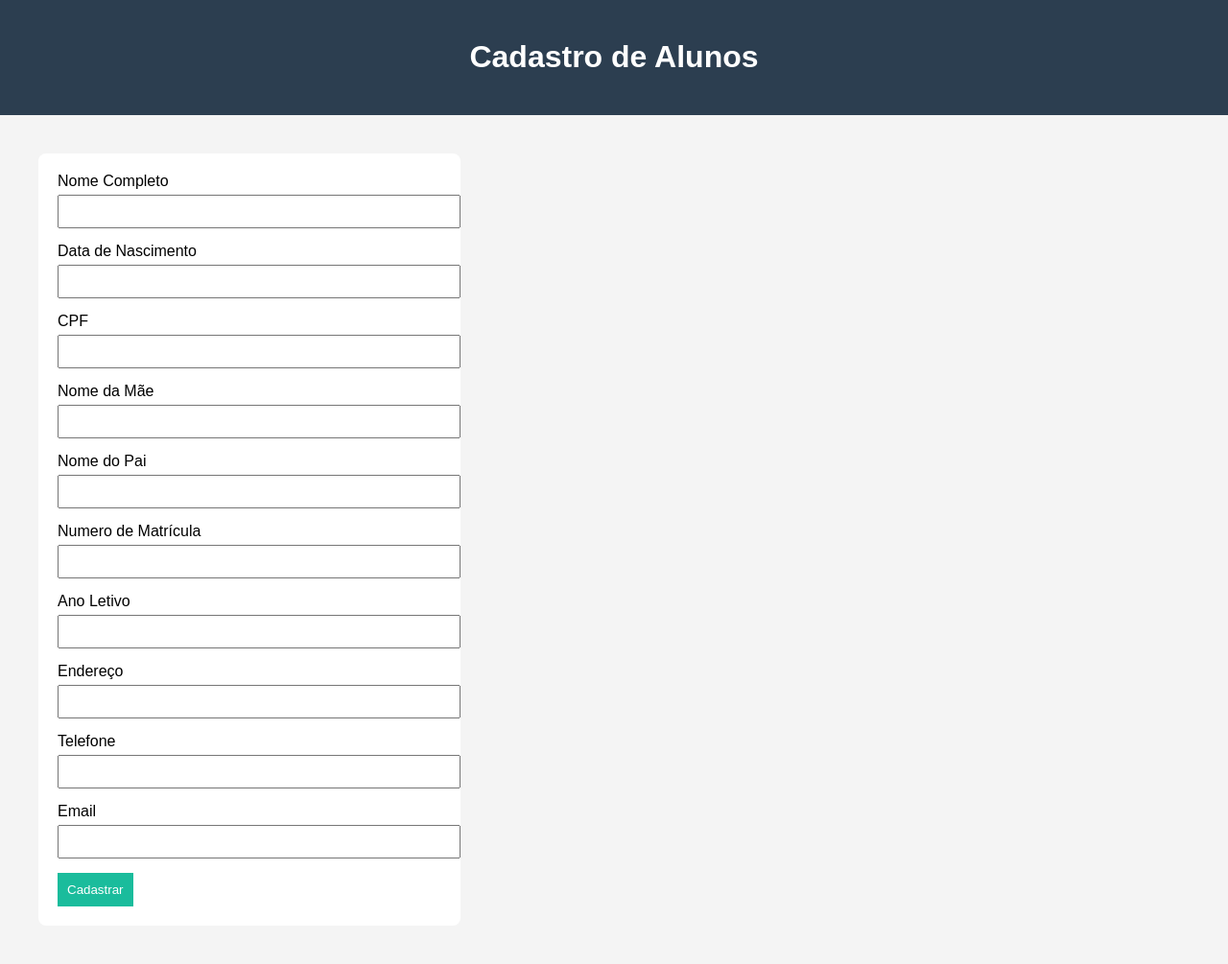
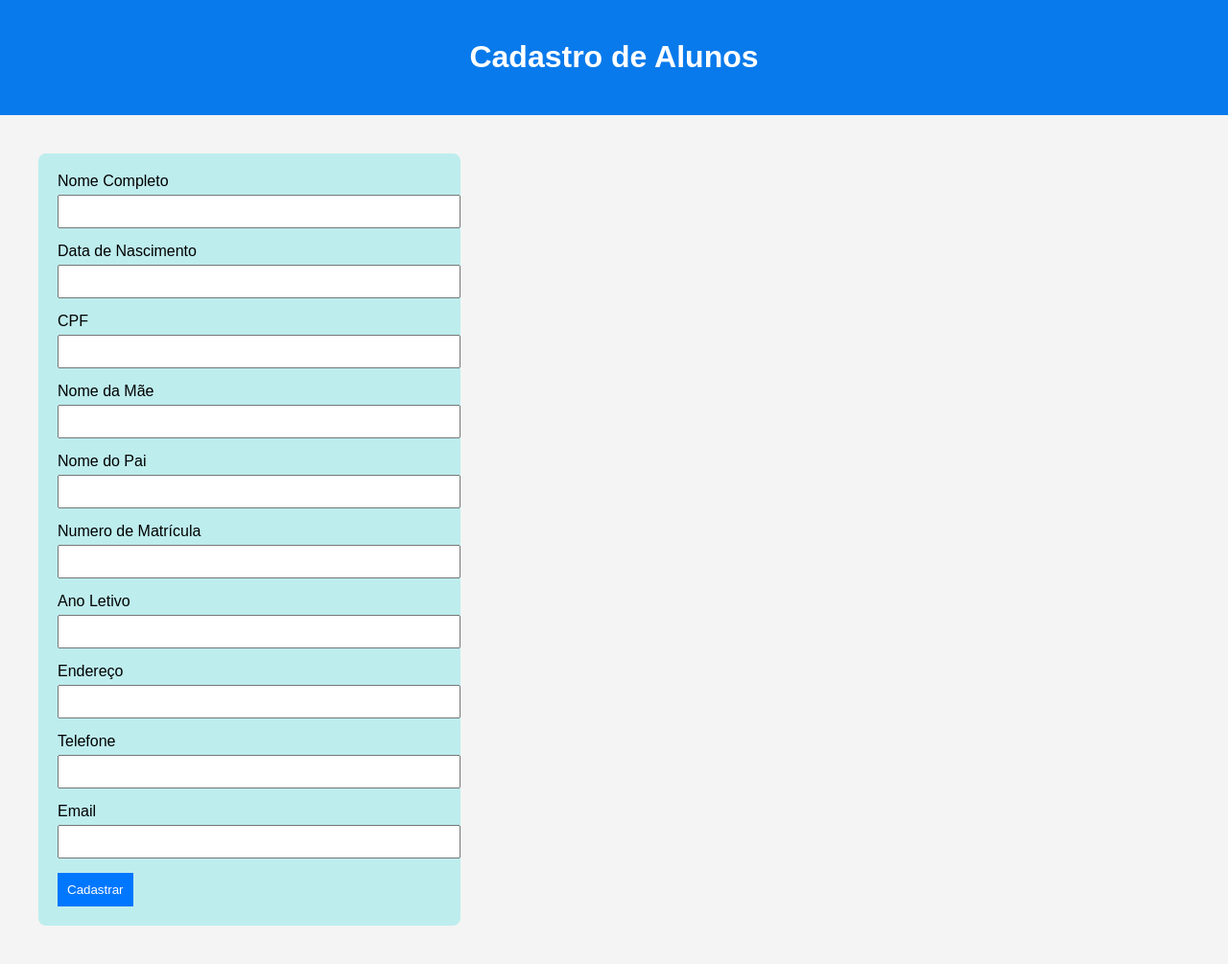
Before and after one commit to pedroH135/Scholl_system, a Flask app: page /alunos in a window 1280 px wide. Shown: the whole page at 96% size. Run offline with Flask 3, Linux system fonts and the light colour scheme; data comes from the database, SQL or seed files in the repository.

Commit message:
Add files via upload

```diff
--- a/static/css/style.css
+++ b/static/css/style.css
@@ -5,8 +5,8 @@ body{
 }
 
 header{
-    background:#2c3e50;
-    color:white;
+    background:#097aeb;
+    color:rgb(255, 255, 255);
     padding:20px;
     text-align:center;
 }
@@ -43,7 +43,7 @@ main{
 }
 
 form{
-    background:white;
+    background:rgb(190, 237, 238);
     padding:20px;
     border-radius:8px;
     width:400px;
@@ -58,12 +58,12 @@ input, select{
 
 button{
     padding:10px;
-    background:#1abc9c;
+    background:#0077ff;
     border:none;
-    color:white;
+    color:rgb(255, 255, 255);
     cursor:pointer;
 }
 
 button:hover{
-    background:#16a085;
+    background:#2362ea;
 }
```
